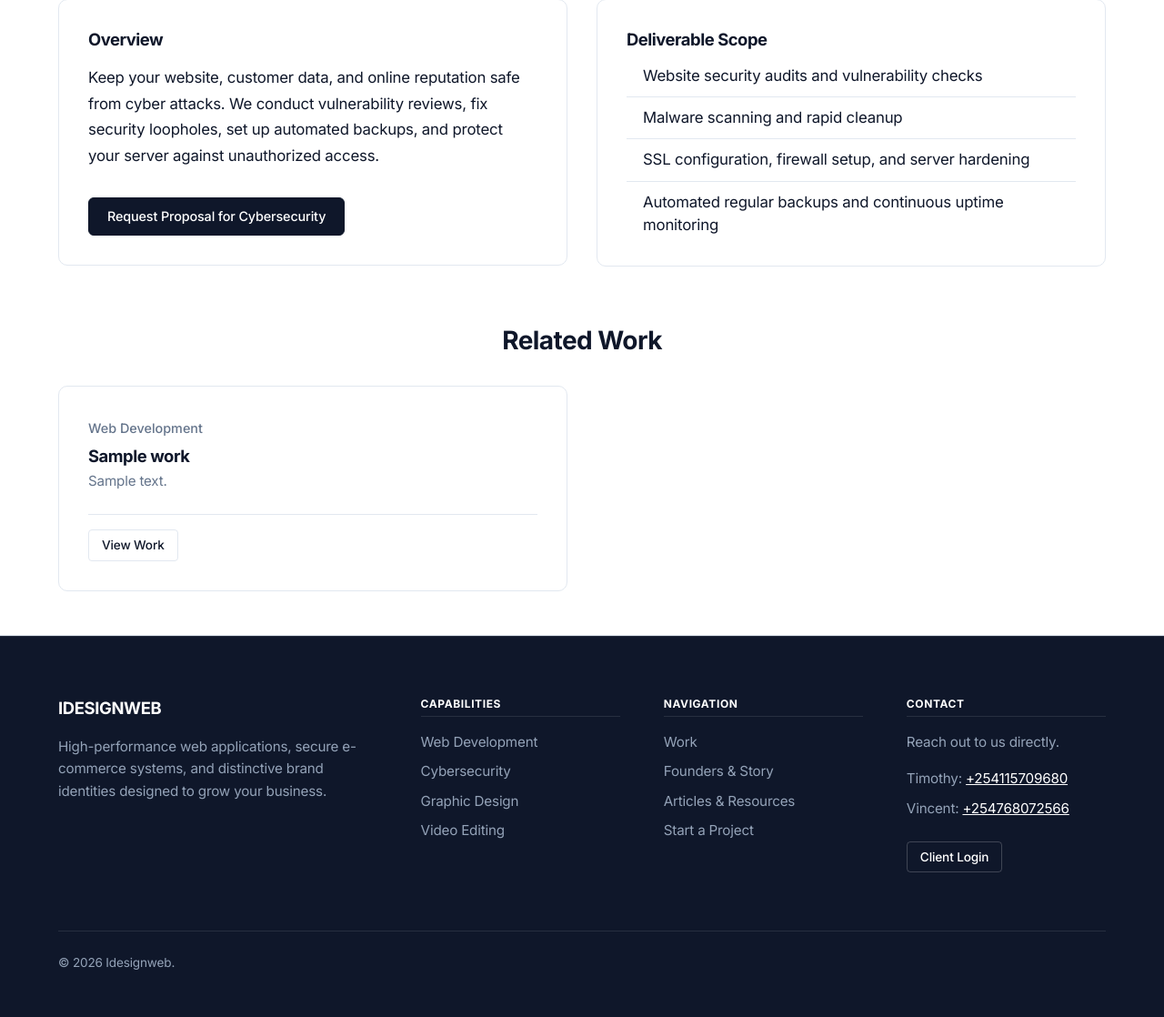
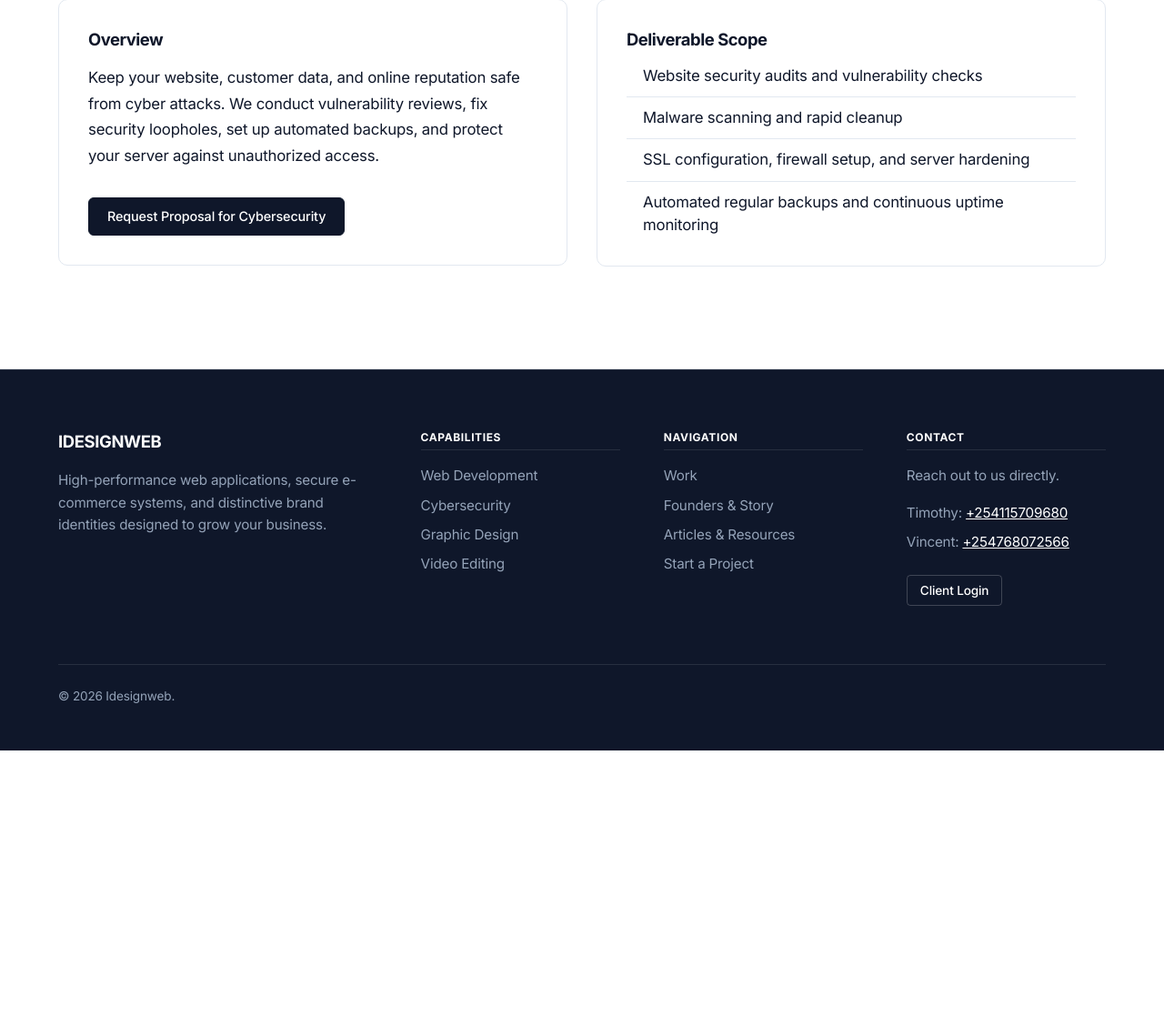
Before and after one commit to vincent0-ai/idesignweb, a Django app: page /services/cybersecurity/ in a window 1280 px wide. Shown: the part 215-1333 px from the top of the page at 91% size. After the commit the page ends 1040 px from the top, so only its background shows below. Run offline with Django 5.2, Linux system fonts and the light colour scheme; tables that the repository leaves empty hold one stand-in row (values such as "Sample post").

Commit message:
Removed unnecessary components

```diff
--- a/templates/public/service_detail.html
+++ b/templates/public/service_detail.html
@@ -112,34 +112,6 @@
       </div>
     </div>
 
-    <!-- Related Work -->
-    {% if related_cases %}
-      <div style="margin-top: var(--space-2xl);">
-        <div class="section-header section-header-center">
-          <div>
-            <h2 class="section-title">Related Work</h2>
-          </div>
-        </div>
-
-        <div class="grid-2">
-          {% for case in related_cases %}
-            <article class="card" style="padding: var(--space-xl); display: flex; flex-direction: column;">
-              <div style="margin-bottom: var(--space-xs);">
-                <span class="category-label">{{ case.category }}</span>
-              </div>
-              <h3 style="font-size: var(--text-h3); margin-bottom: var(--space-xs);">{{ case.title }}</h3>
-              <p style="font-size: var(--text-small); color: var(--text-muted); margin-bottom: var(--space-lg); line-height: 1.6;">{{ case.summary }}</p>
-              <div style="margin-top: auto; border-top: 1px solid var(--border-hairline); padding-top: var(--space-md);">
-                <a href="{% url 'public:work_detail' case.slug %}" class="btn btn-outline btn-sm">
-                  View Work
-                </a>
-              </div>
-            </article>
-          {% endfor %}
-        </div>
-      </div>
-    {% endif %}
-
   </div>
 </section>
 {% endblock %}
```
Also changed, not shown: templates/public/work_detail.html (+0 -15 lines).
